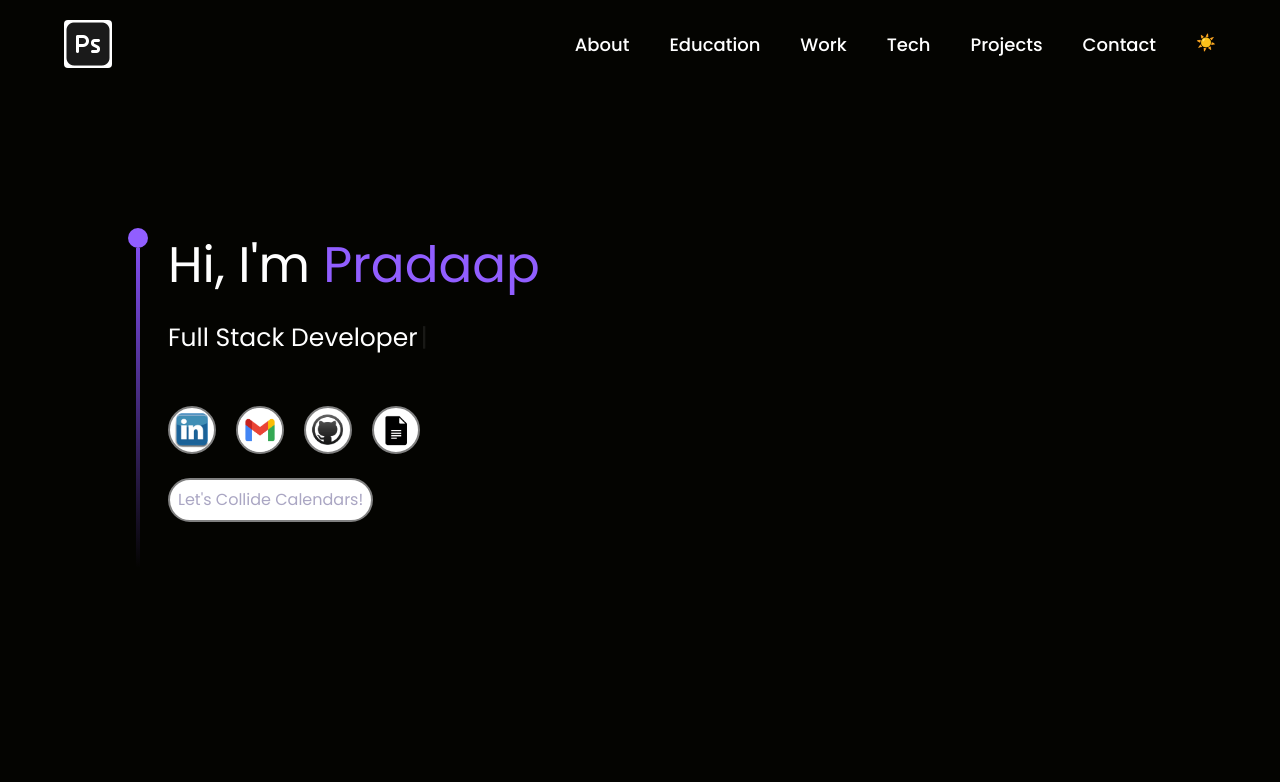
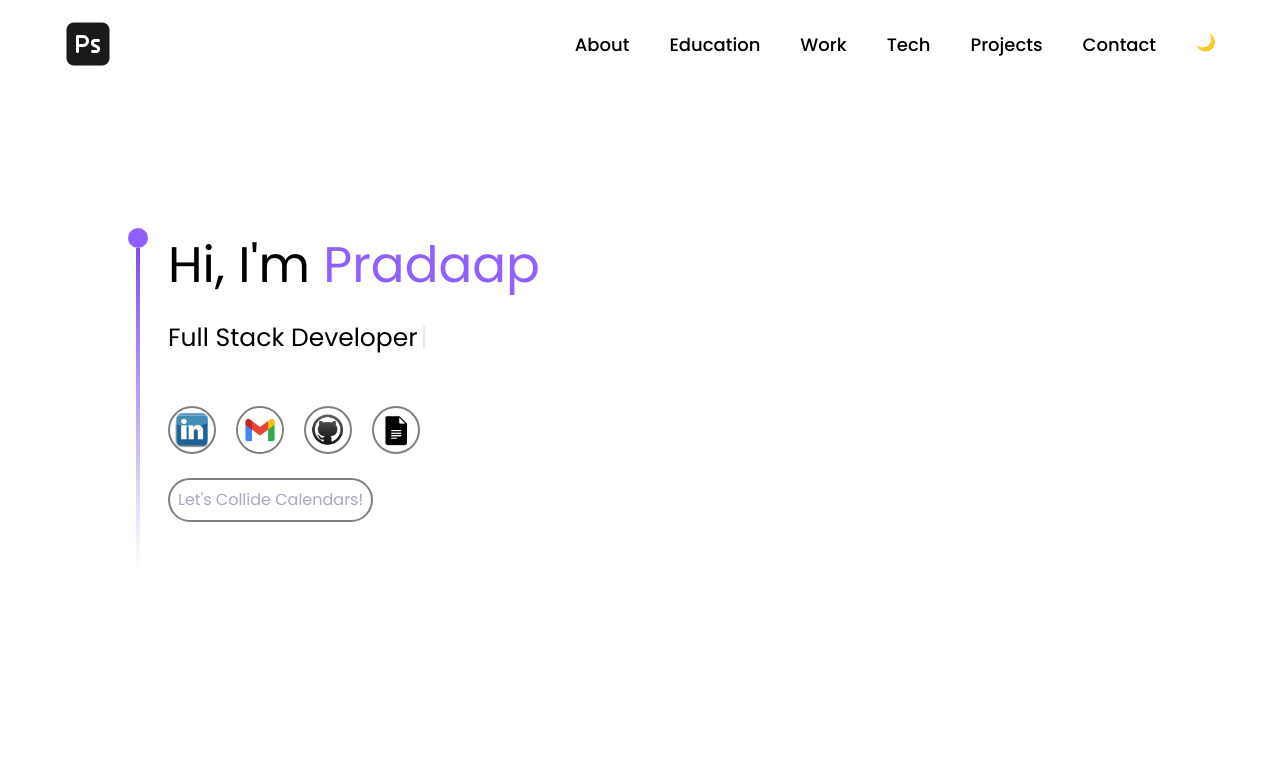
Before and after one commit to Pradaap-SS/my-portfolio, a React (Vite) app: page / in a window 1280 px wide. Shown: the top 782 px of the page. Built offline with nearby package versions, Linux system fonts and the light colour scheme.

Commit message:
# theme light

```diff
--- a/src/components/ThemeContext.jsx
+++ b/src/components/ThemeContext.jsx
@@ -3,7 +3,7 @@ import React, { createContext, useContext, useState } from 'react';
 const ThemeContext = createContext();
 
 export const ThemeProvider = ({ children }) => {
-  const [theme, setTheme] = useState('dark');
+  const [theme, setTheme] = useState('light');
 
   const toggleTheme = () => {
     setTheme((prevTheme) => (prevTheme === 'light' ? 'dark' : 'light'));
```
